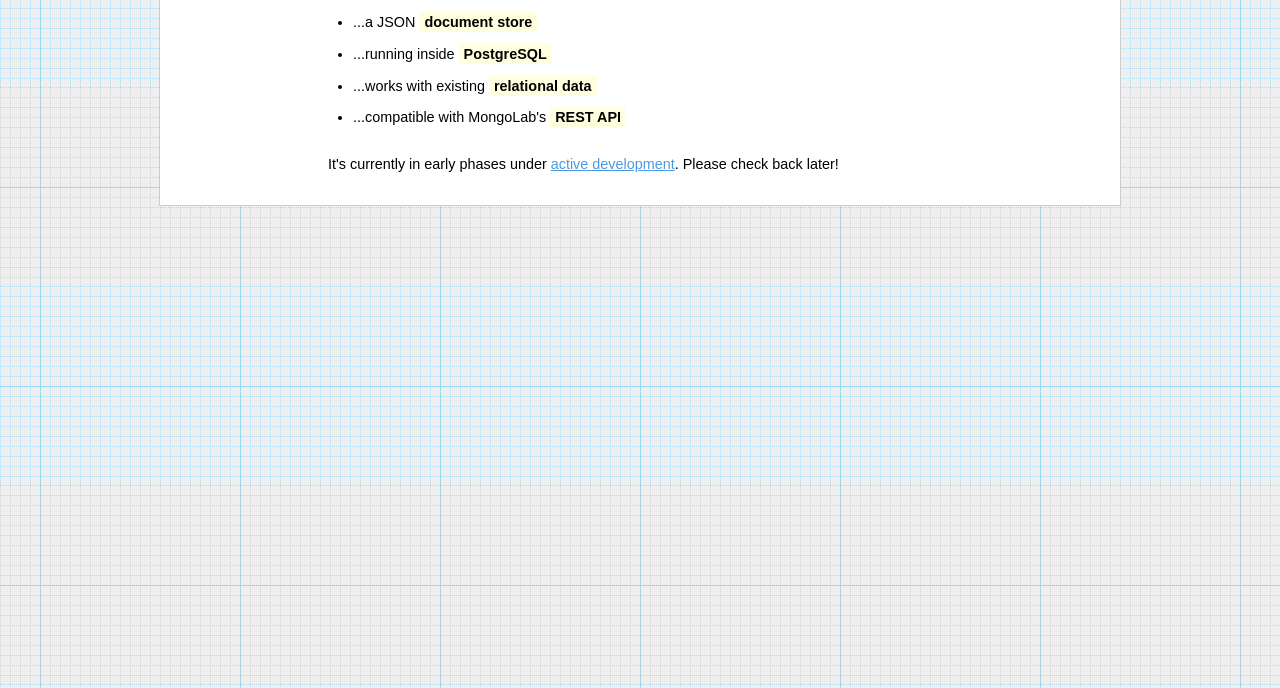
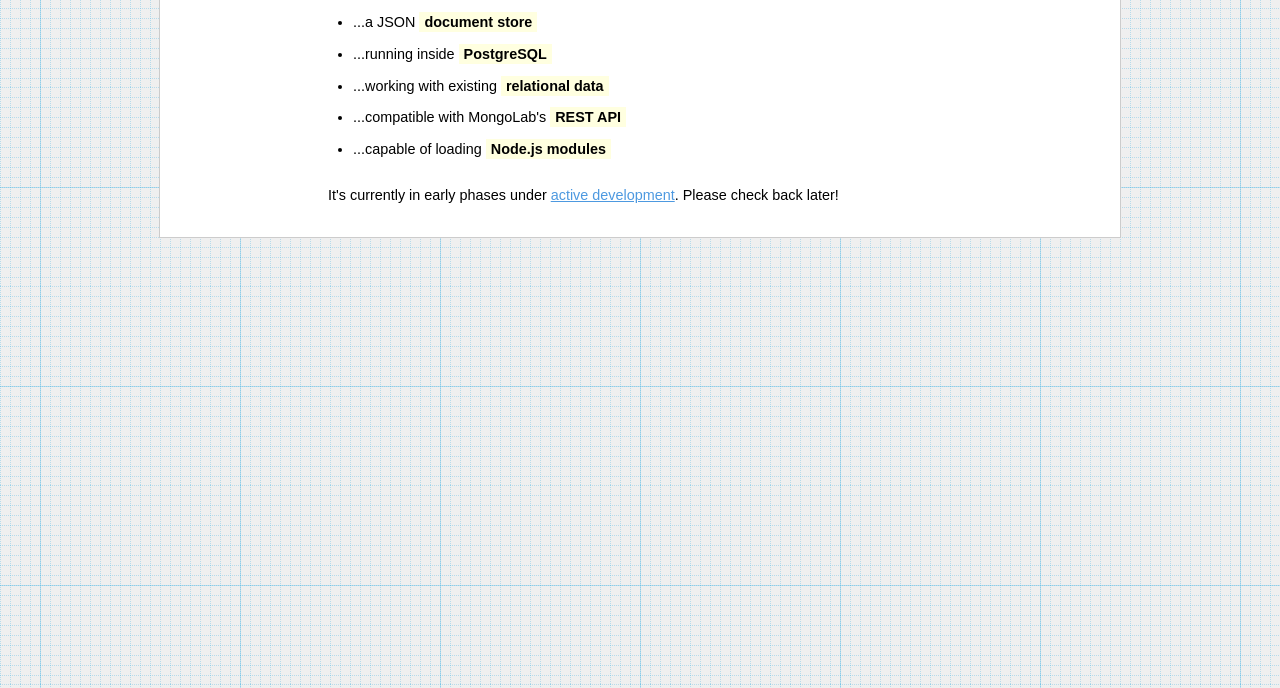
Before and after one commit to audreyt/pgre.st, a plain HTML site: page index.html in a window 1280 px wide. Shown: the part 112-800 px from the top of the page. Drawn offline with Linux system fonts and the light colour scheme.

Commit message:
* English fix

```diff
--- a/index.html
+++ b/index.html
@@ -15,8 +15,9 @@
 <ul>
 <li>...a JSON <strong>document store</strong>
 <li>...running inside <strong>PostgreSQL</strong>
-<li>...works with existing <strong>relational data</strong>
+<li>...working with existing <strong>relational data</strong>
 <li>...compatible with MongoLab's <strong>REST API</strong>
+<li>...capable of loading <strong>Node.js modules</strong>
 </ul>
 
 It's currently in early phases under <a href="https://github.com/audreyt/plv8js/tree/postgrest">active development</a>. Please check back later!
```
